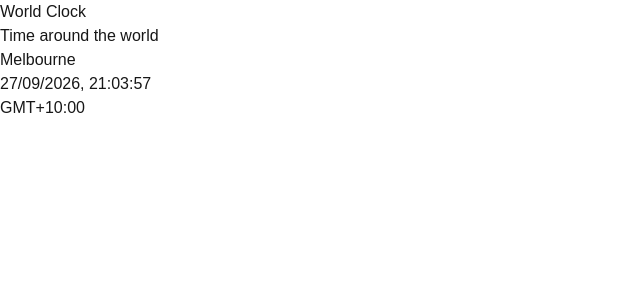
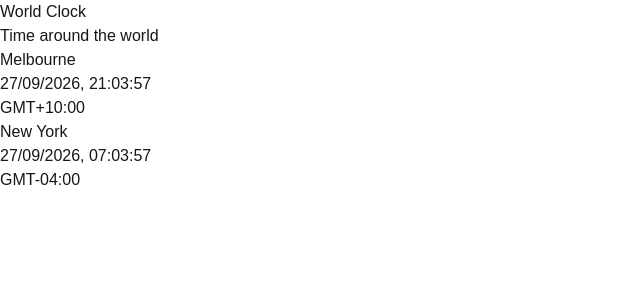
Before and after one commit to timeutility/timeflow-ai, a Next.js app: page /world-clock in a window 1280 px wide. Shown: the top 300 px of the page, without its empty margins (0-640 px from the left). Built offline with nearby package versions, Linux system fonts and the light colour scheme.

Commit message:
Add New York to World Clock

```diff
--- a/src/app/world-clock/page.tsx
+++ b/src/app/world-clock/page.tsx
@@ -1,7 +1,9 @@
-import { melbourne } from "@/data/locations";
-import { australiaMelbourneTimezone } from "@/data/timezones";
+import { melbourne, newYork } from "@/data/locations";
+import {
+  australiaMelbourneTimezone,
+  americaNewYorkTimezone,
+} from "@/data/timezones";
 import LiveClock from "./LiveClock";
-
 export default function WorldClockPage() {
   return (
     <main>
@@ -13,6 +15,12 @@ export default function WorldClockPage() {
         entityId={melbourne.entity_id}
         ianaIdentifier={australiaMelbourneTimezone.iana_identifier}
       />
+
+      <h2>{newYork.canonical_name}</h2>
+      <LiveClock
+        entityId={newYork.entity_id}
+        ianaIdentifier={americaNewYorkTimezone.iana_identifier}
+      />
     </main>
   );
 }
--- a/src/data/locations.ts
+++ b/src/data/locations.ts
@@ -11,3 +11,17 @@ export const melbourne = {
   },
   timezone_entity_id: "tfai:timezone:iana:australia_melbourne",
 };
+
+export const newYork = {
+  entity_id: "tfai:city:geo:new_york",
+  entity_type: "city",
+  canonical_name: "New York",
+  geographic_position: {
+    latitude: 40.7128,
+    longitude: -74.006,
+  },
+  geographic_relationships: {
+    country_entity_id: "tfai:country:iso:us",
+  },
+  timezone_entity_id: "tfai:timezone:iana:america_new_york",
+};
--- a/src/data/timezones.ts
+++ b/src/data/timezones.ts
@@ -6,3 +6,12 @@ export const australiaMelbourneTimezone = {
   aliases: [],
   status: "active",
 };
+
+export const americaNewYorkTimezone = {
+  entity_id: "tfai:timezone:iana:america_new_york",
+  entity_type: "timezone",
+  canonical_name: "America/New_York",
+  iana_identifier: "America/New_York",
+  aliases: [],
+  status: "active",
+};
```
